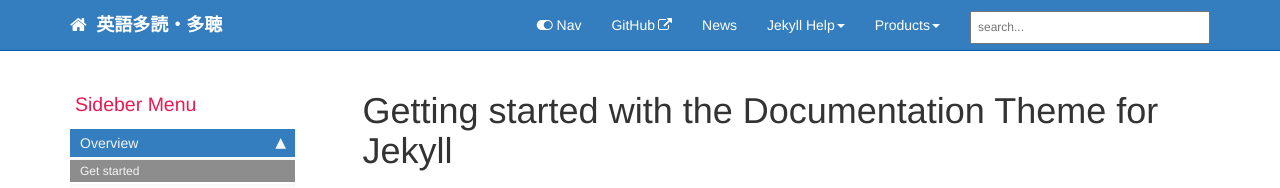
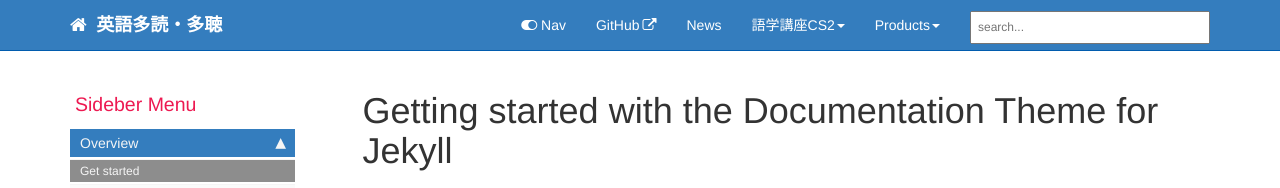
Before and after one commit to CSReviser/fvr, a Jekyll site: the page built from index.md, in a window 1280 px wide and 900 px high. Shown: the top 188 px of the window. Built offline with Jekyll 4.4.1, drawn with Linux system fonts in a browser that asks for light colours; comment, search, counter and statistics services are not loaded.

Commit message:
topnav.yml を更新

```diff
--- a/_data/topnav.yml
+++ b/_data/topnav.yml
@@ -4,7 +4,7 @@ topnav:
 - title: Topnav
   items:
     - title: GitHub
-      external_url: https://github.com/tomjoht/documentation-theme-jekyll
+      external_url: https://github.com/CSReviser
     - title: News
       url: /news
 
@@ -12,10 +12,10 @@ topnav:
 topnav_dropdowns:
 - title: Topnav dropdowns
   folders:
-    - title: Jekyll Help
+    - title: 語学講座CS2
       folderitems:
         - title: Jekyll Talk
-          external_url: https://talk.jekyllrb.com
+          external_url: https://csreviser.github.io/CaptureStream2/
         - title: Jekyll documentation
           external_url: http://jekyllrb.com/docs/home/
         - title: Jekyll on Stack Overflow
```
